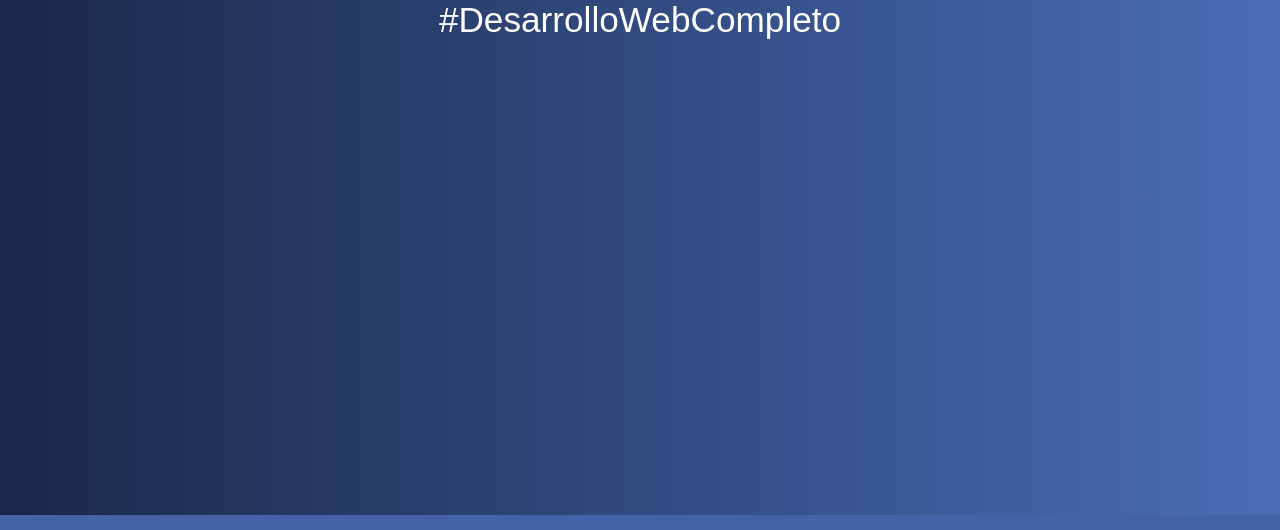
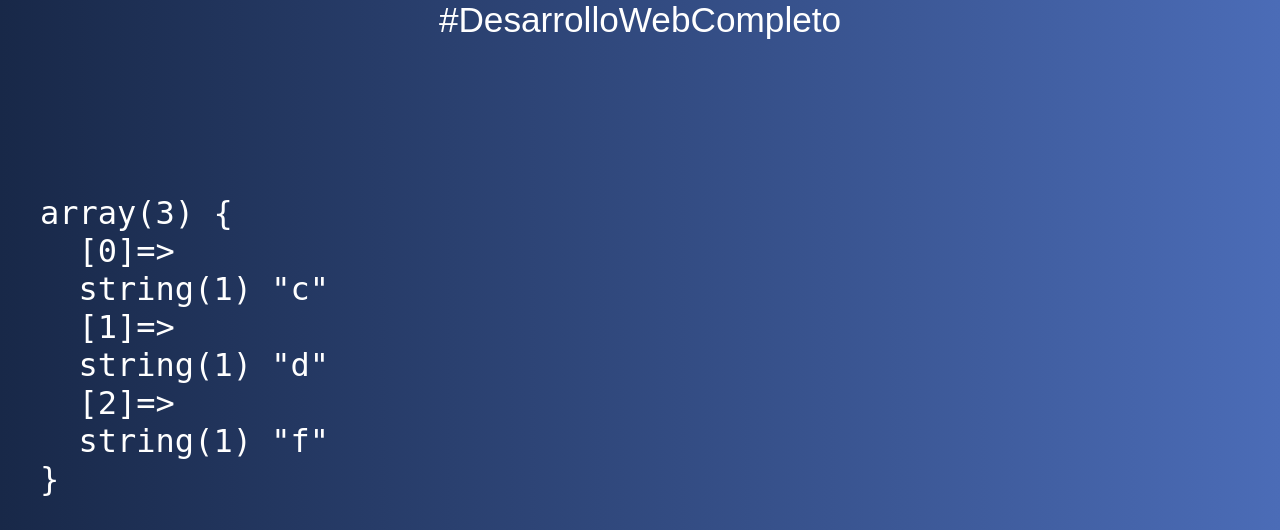
Before and after one commit to CarlosJCD/Curso-Web, a PHP site: page /08-arrays.php in a window 1280 px wide. Shown: the part 285-815 px from the top of the page. Run offline with PHP 8.4, Linux system fonts and the light colour scheme.

Commit message:
Video #262 - Seccion #24 - Arrays indexados

```diff
--- a/Proyecto_10_introduccion_a_PHP/08-arrays.php
+++ b/Proyecto_10_introduccion_a_PHP/08-arrays.php
@@ -1,6 +1,30 @@
 <?php include 'includes/header.php';
 
+// arreglos indexados (arrays tipicos que se encuentran en JS, C, Java, python, etc.)
 
+$array_indexado = ['c', 'd', 'f']; // Es lo mismo a : $array_indexado = array('c', 'd', 'f');
 
+// METODOS DE ARRAYS INDEXADOS:
+/*
+array_push($array,"a") --> Añade el string 'a' al final del array '$array'
+
+array_unshift($array,"b") --> Añade el string 'b' al principio del array '$array'
+*/
+
+// Pretty print array indexado:
+echo '<pre>';
+var_dump($array_indexado);
+echo '</pre>';
+
+/*
+array(3) {
+  [0]=>
+  string(1) "c"
+  [1]=>
+  string(1) "d"
+  [2]=>
+  string(1) "f"
+}
+*/
 
 include 'includes/footer.php';
```
